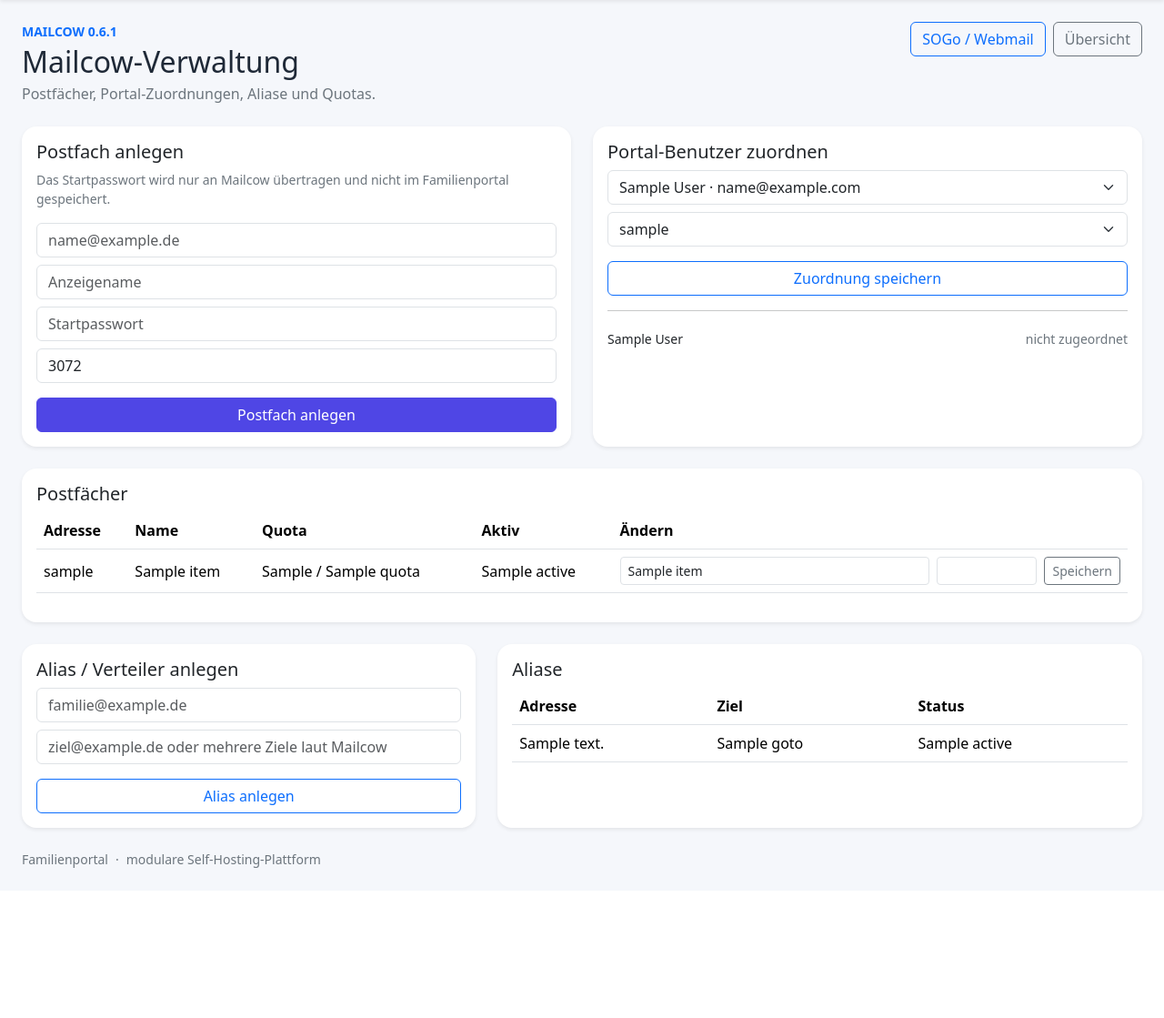
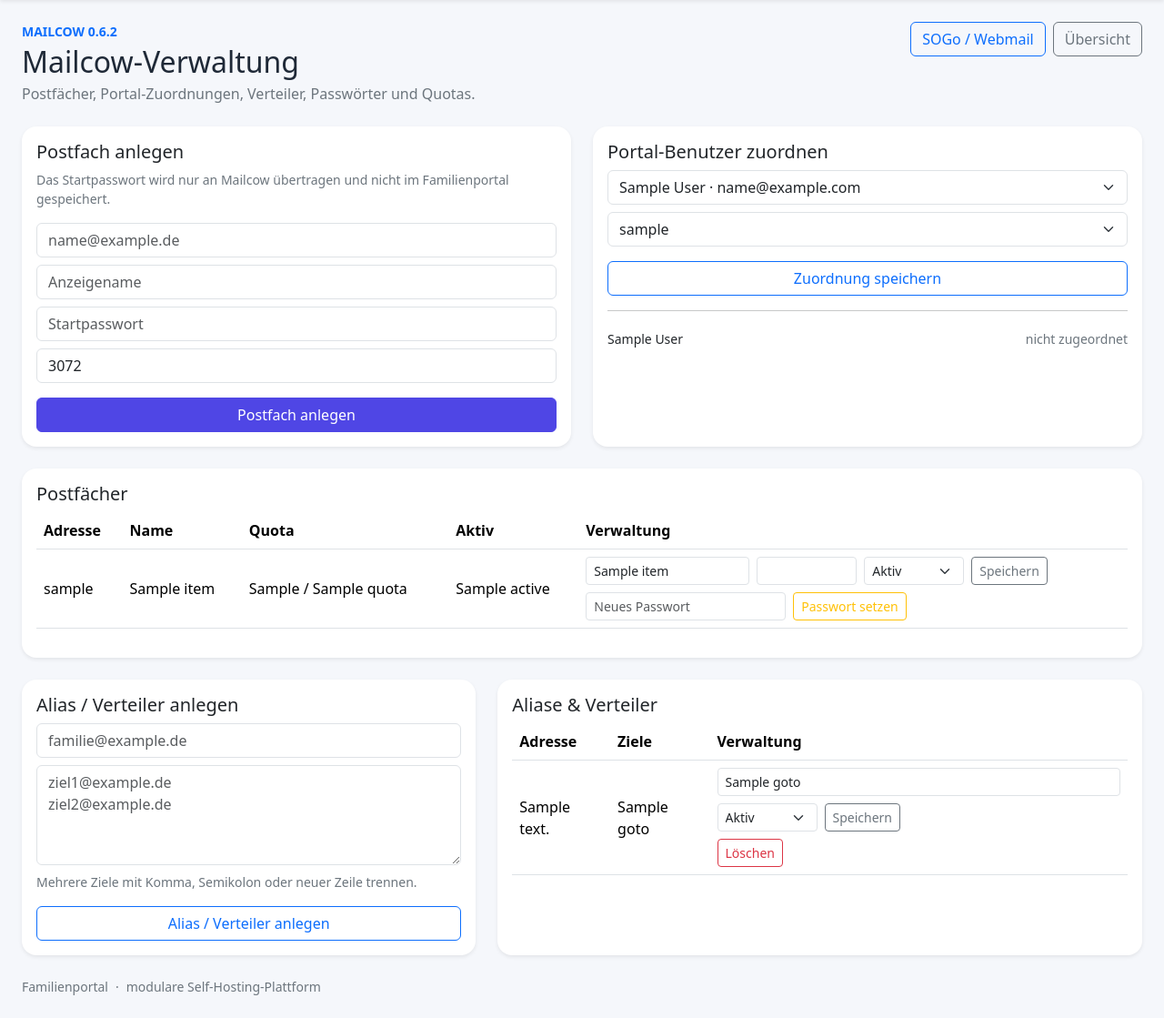
Before and after one commit to Markus4771/Familienportal, a FastAPI app: template src/familienportal/templates/mailcow_management.html in a window 1280 px wide. Shown: the part 56-1175 px from the top of the page at 91% size. Before the commit the page ends 1010 px from the top, so only its background shows below. Run offline with FastAPI, Linux system fonts and the light colour scheme; the template is opened without the code that fills it: most values are stand-ins (such as "Sample title", 1, 10 or a date in 2020).

Commit message:
Add Mailcow 0.6.2 admin workflows

```diff
--- a/src/familienportal/templates/mailcow_management.html
+++ b/src/familienportal/templates/mailcow_management.html
@@ -2,7 +2,7 @@
 {% block title %}Mailcow Verwaltung · Familienportal{% endblock %}
 {% block content %}
 <div class="d-flex flex-wrap justify-content-between align-items-start gap-2 mb-4">
-  <div><p class="text-uppercase small fw-semibold text-primary mb-1">Mailcow 0.6.1</p><h1 class="h2 mb-1">Mailcow-Verwaltung</h1><p class="text-secondary mb-0">Postfächer, Portal-Zuordnungen, Aliase und Quotas.</p></div>
+  <div><p class="text-uppercase small fw-semibold text-primary mb-1">Mailcow 0.6.2</p><h1 class="h2 mb-1">Mailcow-Verwaltung</h1><p class="text-secondary mb-0">Postfächer, Portal-Zuordnungen, Verteiler, Passwörter und Quotas.</p></div>
   <div class="d-flex gap-2">{% if sogo_url %}<a class="btn btn-outline-primary" href="{{ sogo_url }}" target="_blank" rel="noopener">SOGo / Webmail</a>{% endif %}<a class="btn btn-outline-secondary" href="/platform/mailcow">Übersicht</a></div>
 </div>
 {% if error %}<div class="alert alert-warning">{{ error }}</div>{% endif %}
@@ -12,7 +12,7 @@
     <form class="mailcow-action" method="post" action="/api/v1/mailcow/mailboxes">
       <input class="form-control mb-2" type="email" name="address" placeholder="name@example.de" required>
       <input class="form-control mb-2" name="name" placeholder="Anzeigename" required>
-      <input class="form-control mb-2" type="password" name="initial_password" placeholder="Startpasswort" autocomplete="new-password" required>
+      <input class="form-control mb-2" type="password" name="initial_password" placeholder="Startpasswort" autocomplete="new-password" minlength="8" required>
       <input class="form-control mb-3" type="number" name="quota_mb" value="3072" min="0" required>
       <button class="btn btn-primary w-100">Postfach anlegen</button>
     </form>
@@ -23,20 +23,25 @@
       <select class="form-select mb-3" name="mailbox" required>{% for item in data.mailboxes %}<option value="{{ item.username }}">{{ item.username }}</option>{% endfor %}</select>
       <button class="btn btn-outline-primary w-100">Zuordnung speichern</button>
     </form>
-    <hr><div class="small">{% for item in users %}<div class="d-flex justify-content-between py-1"><span>{{ item.display_name }}</span><span class="text-secondary">{% if mappings.get(item.id) %}{{ mappings.get(item.id).mailbox }}{% else %}nicht zugeordnet{% endif %}</span></div>{% endfor %}</div>
+    <hr><div class="small">{% for item in users %}<div class="d-flex justify-content-between align-items-center gap-2 py-1"><span>{{ item.display_name }}</span>{% if mappings.get(item.id) %}<span class="text-secondary ms-auto">{{ mappings.get(item.id).mailbox }}</span><form class="mailcow-action" method="post" action="/api/v1/mailcow/mapping/{{ item.id }}/delete"><button class="btn btn-sm btn-outline-danger">Lösen</button></form>{% else %}<span class="text-secondary">nicht zugeordnet</span>{% endif %}</div>{% endfor %}</div>
   </div></div></div>
 </div>
 
-<div class="card border-0 shadow-sm mb-4"><div class="card-body"><h2 class="h5">Postfächer</h2><div class="table-responsive"><table class="table align-middle"><thead><tr><th>Adresse</th><th>Name</th><th>Quota</th><th>Aktiv</th><th>Ändern</th></tr></thead><tbody>
-{% for item in data.mailboxes %}<tr><td>{{ item.username }}</td><td>{{ item.name or '' }}</td><td>{{ item.quota_used or 0 }} / {{ item.quota or 0 }}</td><td>{{ item.active }}</td><td><form class="mailcow-action d-flex gap-2" method="post" action="/api/v1/mailcow/mailboxes/{{ item.username }}/settings"><input class="form-control form-control-sm" name="name" value="{{ item.name or '' }}"><input class="form-control form-control-sm" style="max-width:110px" type="number" name="quota_mb" value="{{ ((item.quota or 0) / 1048576)|int if (item.quota or 0) > 1048576 else (item.quota or 0) }}"><input type="hidden" name="active" value="true"><button class="btn btn-sm btn-outline-secondary">Speichern</button></form></td></tr>{% endfor %}
+<div class="card border-0 shadow-sm mb-4"><div class="card-body"><h2 class="h5">Postfächer</h2><div class="table-responsive"><table class="table align-middle"><thead><tr><th>Adresse</th><th>Name</th><th>Quota</th><th>Aktiv</th><th>Verwaltung</th></tr></thead><tbody>
+{% for item in data.mailboxes %}<tr><td>{{ item.username }}</td><td>{{ item.name or '' }}</td><td>{{ item.quota_used or 0 }} / {{ item.quota or 0 }}</td><td>{{ item.active }}</td><td>
+<div class="d-flex flex-column gap-2">
+<form class="mailcow-action d-flex flex-wrap gap-2" method="post" action="/api/v1/mailcow/mailboxes/{{ item.username }}/settings"><input class="form-control form-control-sm" style="max-width:180px" name="name" value="{{ item.name or '' }}"><input class="form-control form-control-sm" style="max-width:110px" type="number" name="quota_mb" value="{{ ((item.quota or 0) / 1048576)|int if (item.quota or 0) > 1048576 else (item.quota or 0) }}"><select class="form-select form-select-sm" style="max-width:110px" name="active"><option value="true" {% if item.active %}selected{% endif %}>Aktiv</option><option value="false" {% if not item.active %}selected{% endif %}>Inaktiv</option></select><button class="btn btn-sm btn-outline-secondary">Speichern</button></form>
+<form class="mailcow-action d-flex gap-2" method="post" action="/api/v1/mailcow/mailboxes/{{ item.username }}/password"><input class="form-control form-control-sm" style="max-width:220px" type="password" name="new_password" placeholder="Neues Passwort" minlength="8" autocomplete="new-password" required><button class="btn btn-sm btn-outline-warning">Passwort setzen</button></form>
+</div></td></tr>{% endfor %}
 </tbody></table></div></div></div>
 
-<div class="row g-4"><div class="col-lg-5"><div class="card border-0 shadow-sm h-100"><div class="card-body"><h2 class="h5">Alias / Verteiler anlegen</h2><form class="mailcow-action" method="post" action="/api/v1/mailcow/aliases"><input class="form-control mb-2" type="email" name="address" placeholder="familie@example.de" required><input class="form-control mb-3" name="destination" placeholder="ziel@example.de oder mehrere Ziele laut Mailcow" required><button class="btn btn-outline-primary w-100">Alias anlegen</button></form></div></div></div>
-<div class="col-lg-7"><div class="card border-0 shadow-sm h-100"><div class="card-body"><h2 class="h5">Aliase</h2><div class="table-responsive"><table class="table align-middle"><thead><tr><th>Adresse</th><th>Ziel</th><th>Status</th></tr></thead><tbody>{% for item in data.aliases %}<tr><td>{{ item.address }}</td><td>{{ item.goto }}</td><td>{{ item.active }}</td></tr>{% endfor %}</tbody></table></div></div></div></div></div>
+<div class="row g-4"><div class="col-lg-5"><div class="card border-0 shadow-sm h-100"><div class="card-body"><h2 class="h5">Alias / Verteiler anlegen</h2><form class="mailcow-action" method="post" action="/api/v1/mailcow/aliases"><input class="form-control mb-2" type="email" name="address" placeholder="familie@example.de" required><textarea class="form-control mb-2" name="destination" rows="4" placeholder="ziel1@example.de&#10;ziel2@example.de" required></textarea><div class="small text-secondary mb-3">Mehrere Ziele mit Komma, Semikolon oder neuer Zeile trennen.</div><button class="btn btn-outline-primary w-100">Alias / Verteiler anlegen</button></form></div></div></div>
+<div class="col-lg-7"><div class="card border-0 shadow-sm h-100"><div class="card-body"><h2 class="h5">Aliase & Verteiler</h2><div class="table-responsive"><table class="table align-middle"><thead><tr><th>Adresse</th><th>Ziele</th><th>Verwaltung</th></tr></thead><tbody>{% for item in data.aliases %}<tr><td>{{ item.address }}</td><td>{{ item.goto }}</td><td><div class="d-flex flex-column gap-2"><form class="mailcow-action d-flex flex-wrap gap-2" method="post" action="/api/v1/mailcow/aliases/{{ item.id }}/settings"><input class="form-control form-control-sm" style="min-width:260px" name="destination" value="{{ item.goto }}" required><select class="form-select form-select-sm" style="max-width:110px" name="active"><option value="true" {% if item.active %}selected{% endif %}>Aktiv</option><option value="false" {% if not item.active %}selected{% endif %}>Inaktiv</option></select><button class="btn btn-sm btn-outline-secondary">Speichern</button></form><form class="mailcow-action" method="post" action="/api/v1/mailcow/aliases/{{ item.id }}/delete" data-confirm="Alias wirklich löschen?"><button class="btn btn-sm btn-outline-danger">Löschen</button></form></div></td></tr>{% endfor %}</tbody></table></div></div></div></div></div>
 
 <script>
 document.querySelectorAll('.mailcow-action').forEach((form) => form.addEventListener('submit', async (event) => {
   event.preventDefault();
+  if (form.dataset.confirm && !window.confirm(form.dataset.confirm)) return;
   const response = await fetch(form.action, {method: 'POST', body: new FormData(form), credentials: 'same-origin'});
   if (!response.ok) { alert(await response.text()); return; }
   window.location.reload();
```
